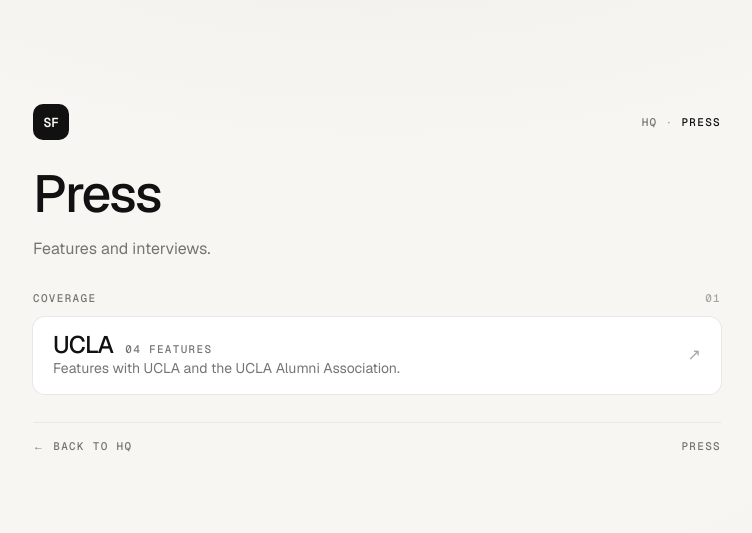
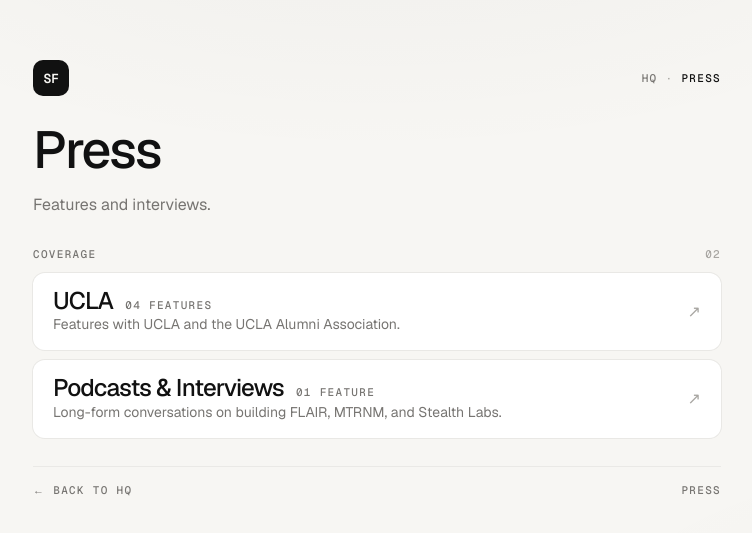
Before and after one commit to samjfreeman03-hub/sam-freeman-hq, a Next.js app: page /press in a window 1280 px wide. Shown: the part 121-654 px from the top of the page, without its empty margins (263-1015 px from the left). Built offline with nearby package versions, Linux system fonts and the light colour scheme.

Commit message:
Add Podcasts & Interviews press group with Cole Hume interview

```diff
--- a/data/profiles.ts
+++ b/data/profiles.ts
@@ -94,6 +94,18 @@ export const press: PressGroup[] = [
         label: "UCLA Alumni Feature",
         href: "https://www.instagram.com/reel/DbV6Thtj6YL/?igsh=NTc4MTIwNjQ2YQ==",
         note: "Instagram Reel, UCLA Alumni",
+      },
+    ],
+  },
+  {
+    slug: "interviews",
+    title: "Podcasts & Interviews",
+    tagline: "Long-form conversations on building FLAIR, MTRNM, and Stealth Labs.",
+    items: [
+      {
+        label: "From Club Promoter at 19 to Multi-Founder at 23 (Over $1M ARR)",
+        href: "https://youtu.be/OkBLSlABZg0",
+        note: "YouTube, Cole Hume",
       },
     ],
   },
```
